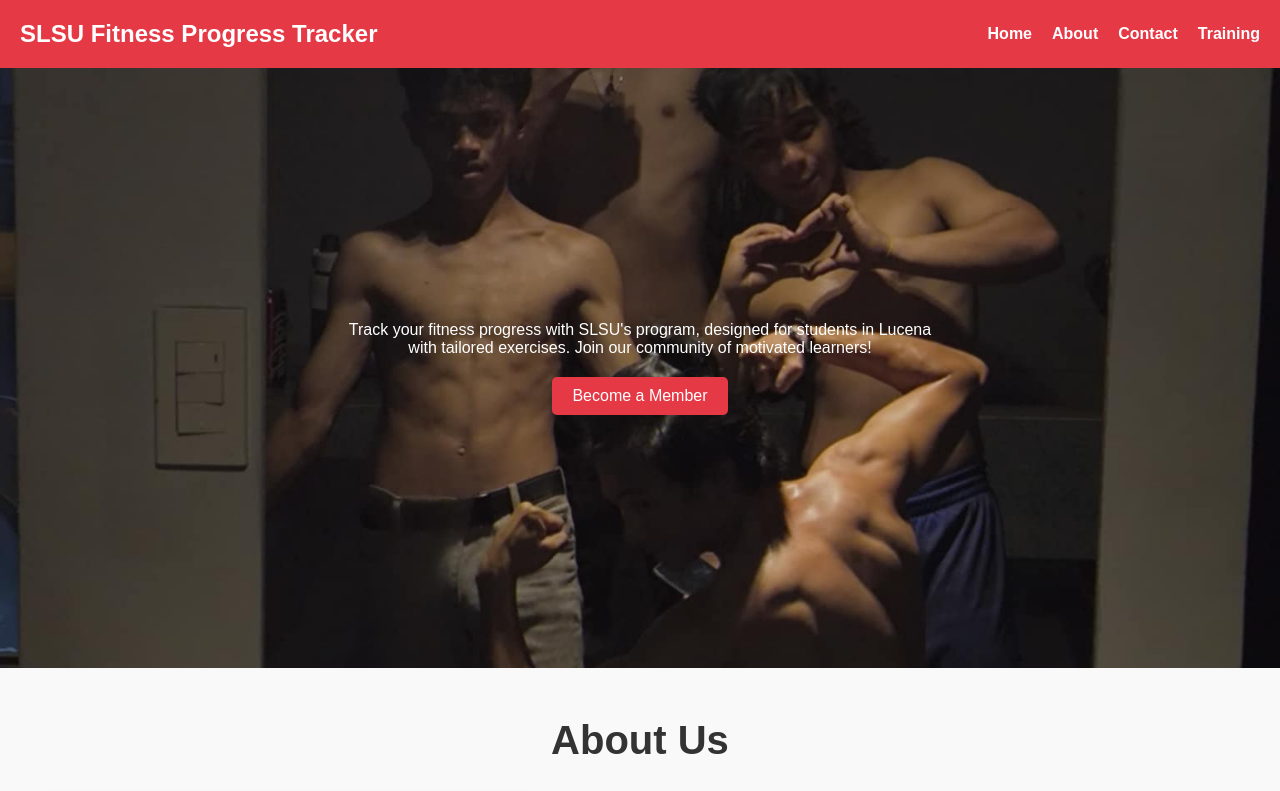
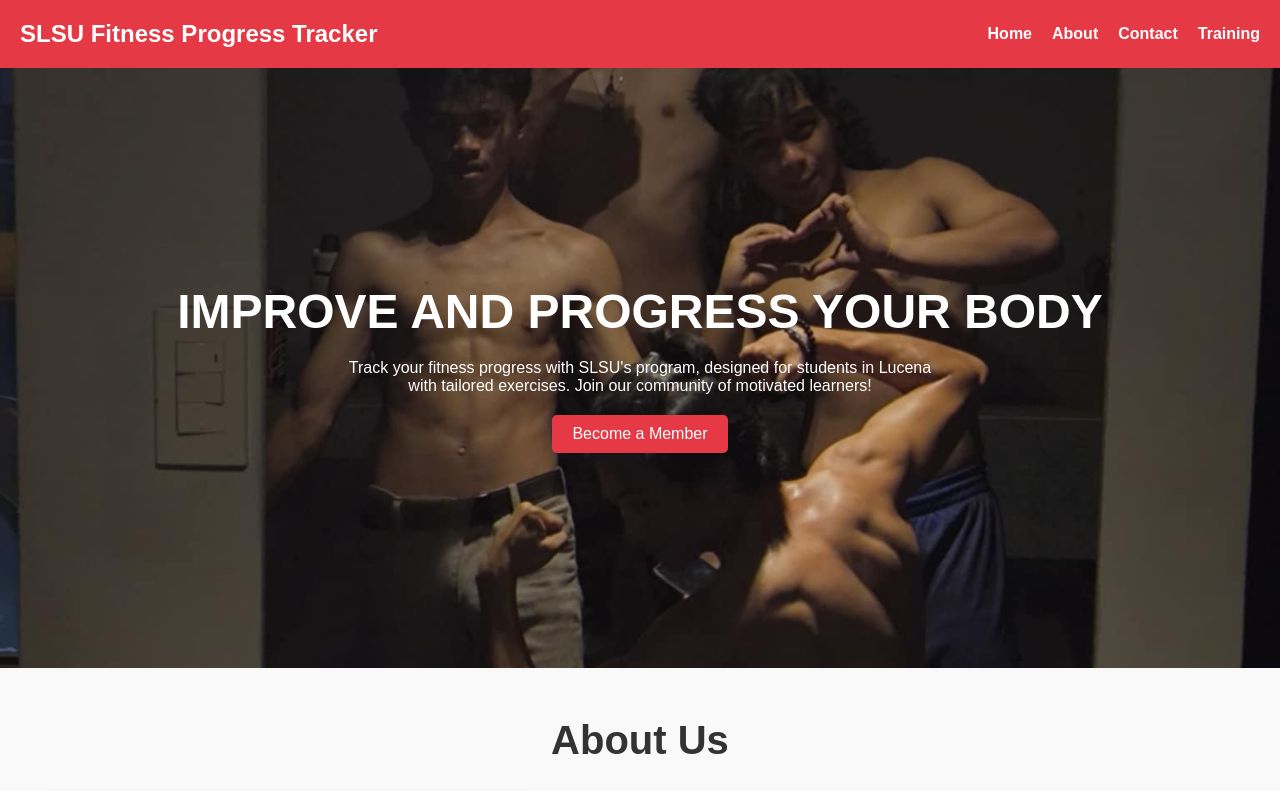
Before and after one commit to marcglorioso07-cpu/FitProg, a plain HTML site: page WEBDEV/index.html in a window 1280 px wide. Shown: the top 791 px of the page. Drawn offline with Linux system fonts and the light colour scheme.

Commit message:
<h1>IMPROVE AND PROGRESS YOUR BODY</h1> I brought it back

```diff
--- a/WEBDEV/index.html
+++ b/WEBDEV/index.html
@@ -20,7 +20,7 @@
     </header>
 
     <section class="hero" id="home">
-
+        <h1>IMPROVE AND PROGRESS YOUR BODY</h1>
         <p>Track your fitness progress with SLSU's program, designed for students in Lucena with tailored exercises. Join our community of motivated learners!</p>
         <button class="cta-button">Become a Member</button>
     </section>
```
